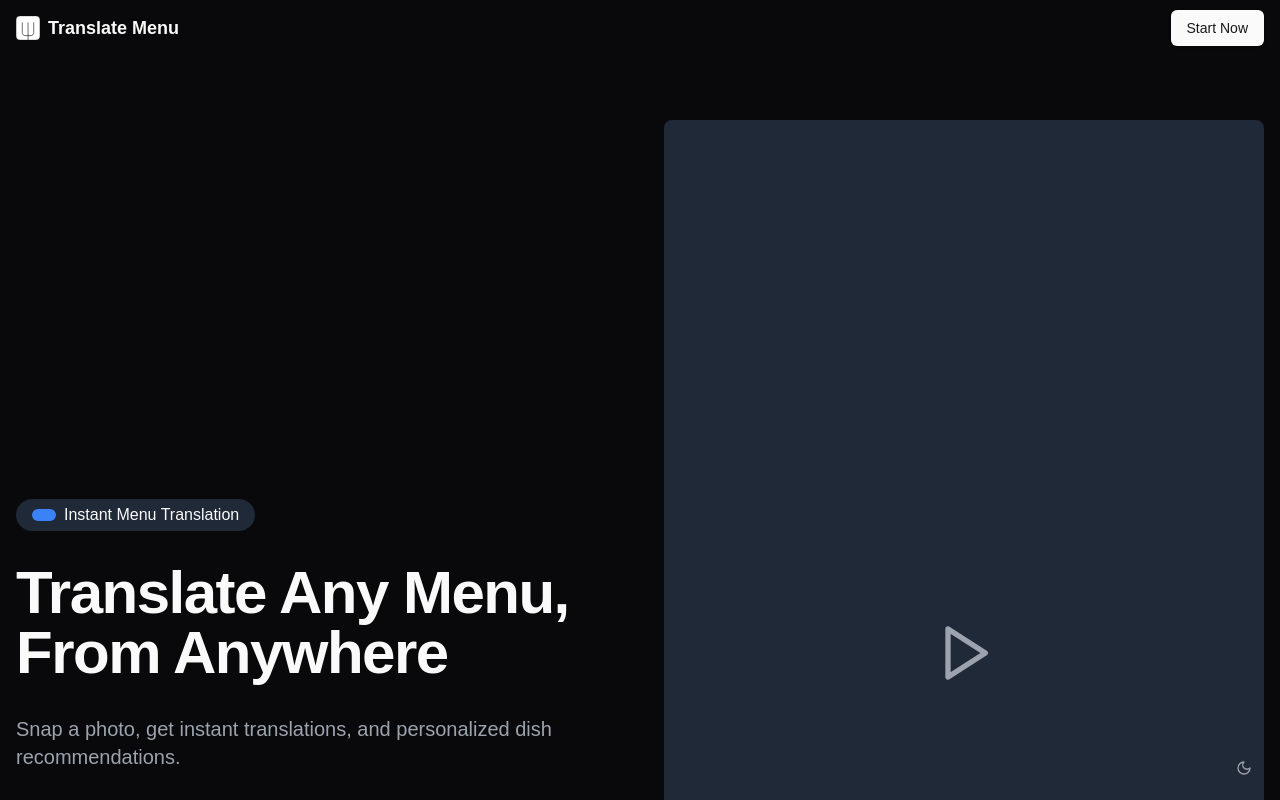
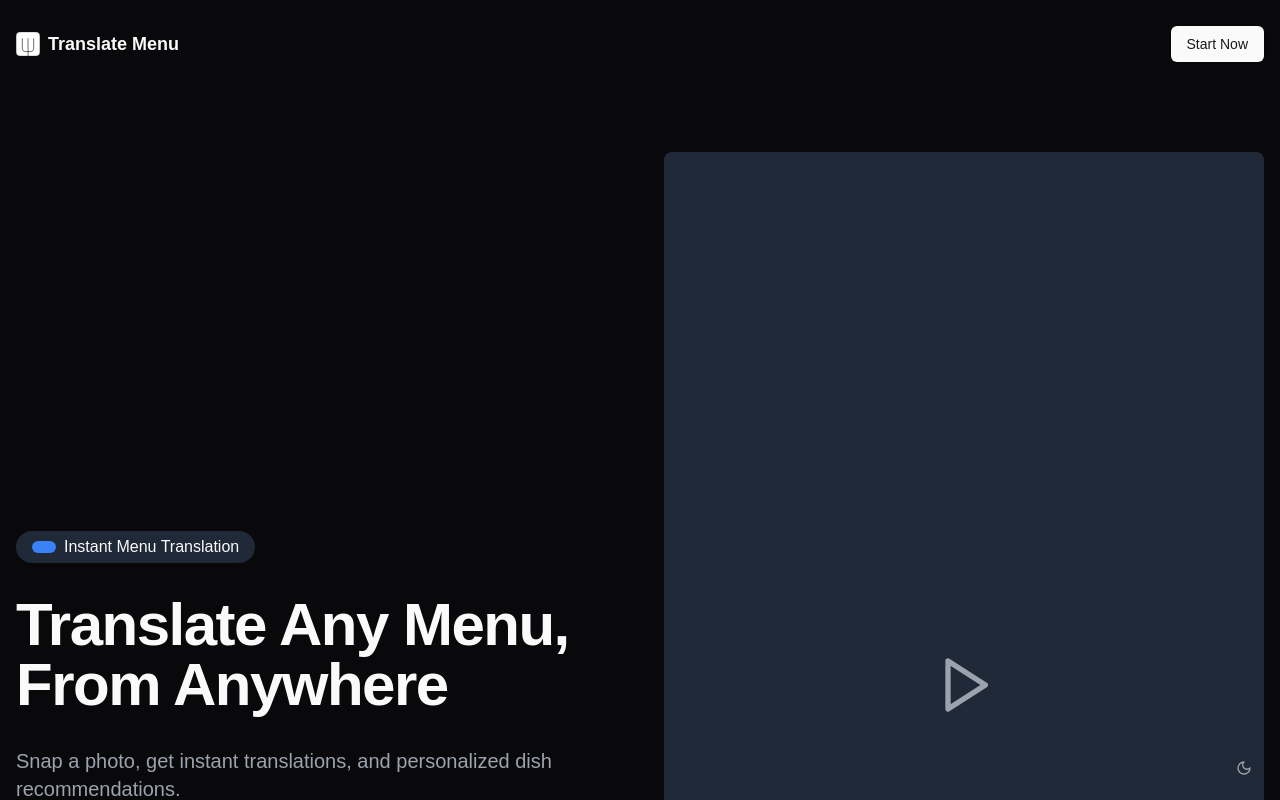
Before and after one commit to NicolasMontone/translatemenu, a Next.js app: page / in a window 1280 px wide. Shown: the top 800 px of the page. Built offline with nearby package versions, Linux system fonts and the light colour scheme; a web font is replaced by a local one.

Commit message:
fix landing

```diff
--- a/app/page.tsx
+++ b/app/page.tsx
@@ -18,8 +18,7 @@ export const metadata: Metadata = {
 export default function Home() {
   return (
     <div className="flex flex-col min-h-screen">
-      {/* Header */}
-      <header className="max-w-[1340px] w-full mx-auto px-4">
+      <header className="max-w-[1340px] w-full mx-auto p-4">
         <div className="h-14 flex items-center justify-between">
           <Link className="flex items-center" href="/">
             <Image
```
